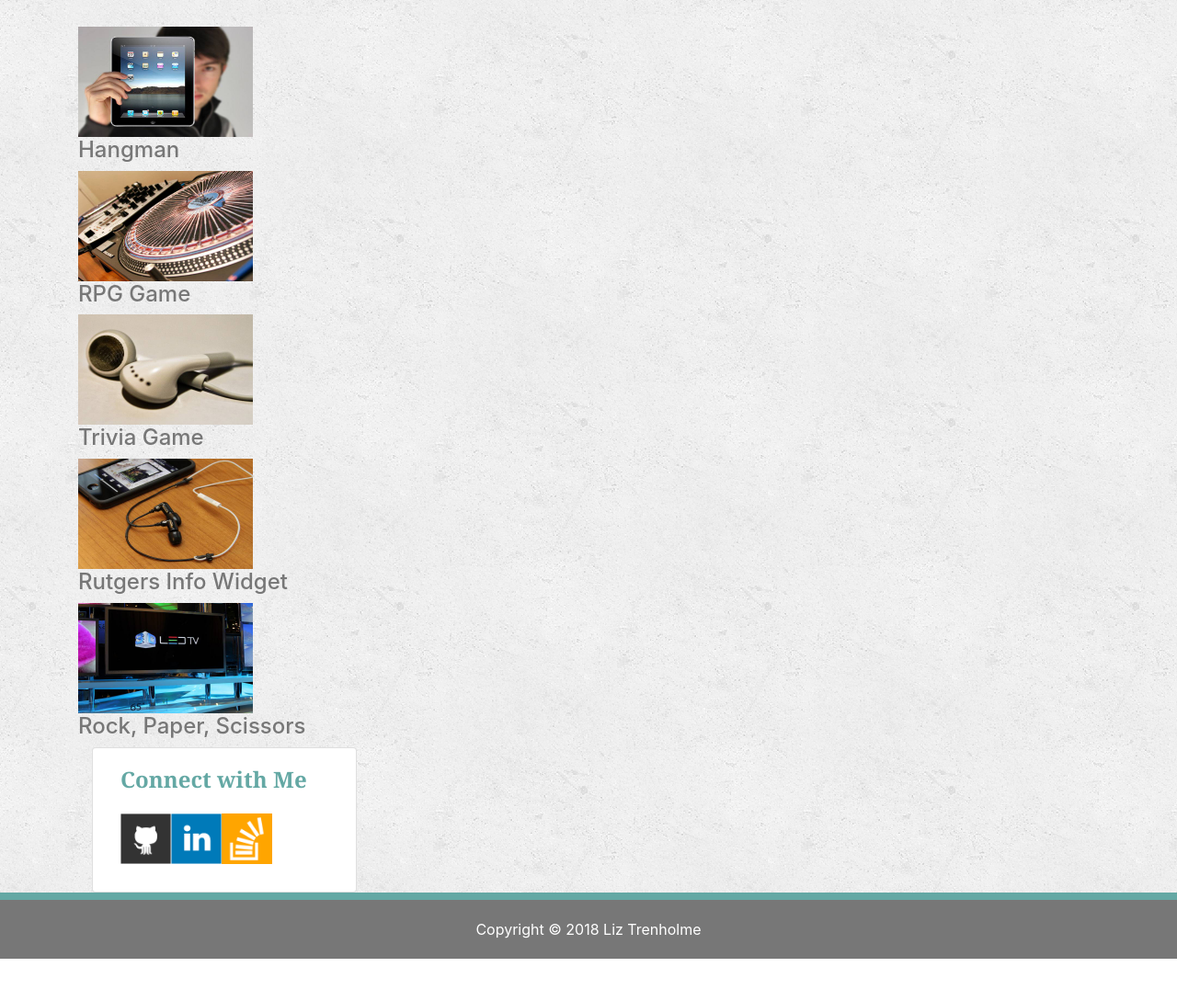
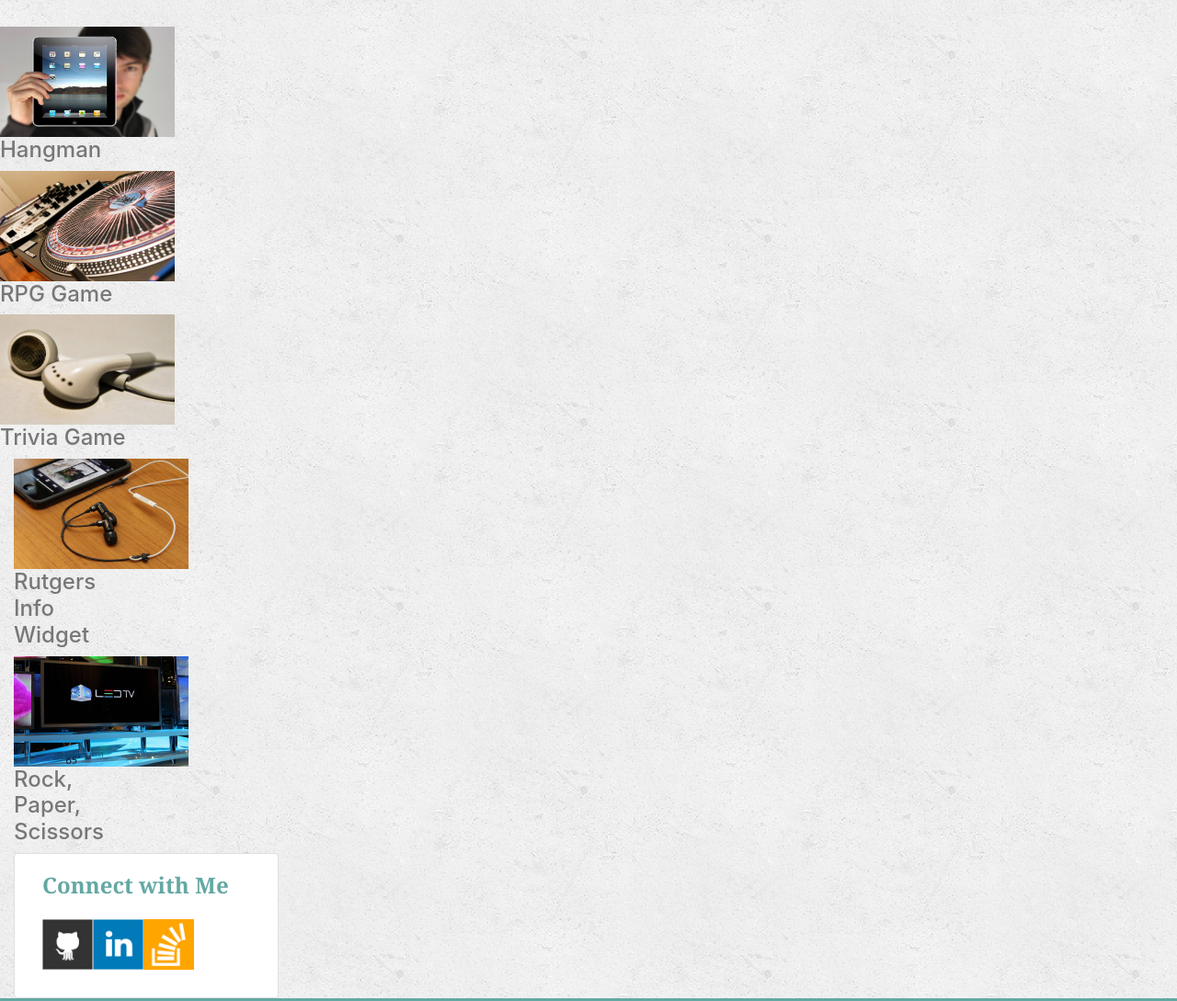
Before and after one commit to liztrenholme/Bootstrap-Portfolio, a plain HTML site: page portfolio.html in a window 1280 px wide. Shown: the part 98-1187 px from the top of the page at 92% size. Before the commit the page ends 1141 px from the top, so only its background shows below. Drawn offline with nearby package versions, Linux system fonts and the light colour scheme.

Commit message:
tried to fix portfolio.html

```diff
--- a/portfolio.html
+++ b/portfolio.html
@@ -28,19 +28,30 @@
 			</ul>
 		</div>
 	</nav>
-	<div class="container">
+	<div class="row">
+	<div class="col-lg-3">
 		<h2>Portfolio</h2><br>
 		<a href="#"><img src="assets/images/technics-q-c-640-480-1.jpg" class="gal1" height="120px" width="190px">
-			<div class=""><h4>Hangman</h4></div></a>
+			<div id="gal1"><h4>Hangman</h4></div></a>
+
 		<a href="#"><img src="assets/images/technics-q-c-640-480-2.jpg" class="gal2" height="120px" width="190px">
 			<div id="gal2"><h4>RPG Game</h4></div></a>
+
 		<a href="#"><img src="assets/images/technics-q-c-640-480-5.jpg" class="gal3" height="120px" width="190px">
 			<div id="gal3"><h4>Trivia Game</h4></div></a>
+
+		<div class="col-lg-3">
+
 		<a href="#"><img src="assets/images/technics-q-c-640-480-7.jpg" class="gal4" height="120px" width="190px">
 			<div id="gal4"><h4>Rutgers Info Widget</h4></div></a>
+
+
 		<a href="#"><img src="assets/images/technics-q-c-640-480-9.jpg" class="gal5" height="120px" width="190px">
 			<div id="gal5"><h4>Rock, Paper, Scissors</h4></div></a>
-						<div class="col-lg-4">
+		</div>
+	</div>
+	</div>
+		<div class="col-lg-3">
 			<div class="card" style="width: 18rem;">
 				<div class="card-body">
 					<h2 class="card-title">Connect with Me</h2>
@@ -57,5 +68,6 @@
 				<div class="footer">
 					Copyright © 2018 Liz Trenholme
 				</div>
+			</div>
 						</body>
 						</html>
```
Lines whose indentation alone changed are shown as unchanged.
